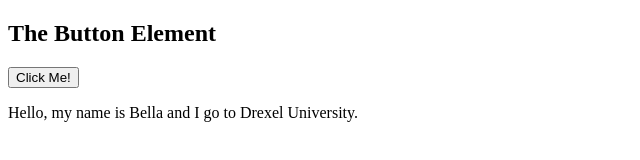
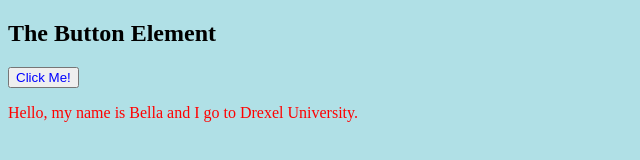
Before and after one commit to Bbbbbella/My-webpage, a plain HTML site: page index.html in a window 1280 px wide. Shown: the whole page, without its empty margins (0-640 px from the left). Drawn offline with Linux system fonts and the light colour scheme.

Commit message:
Update index.html

```diff
--- a/index.html
+++ b/index.html
@@ -1,5 +1,13 @@
 <!DOCTYPE html>
 <html>
+<head>
+<style>
+body {background-color: powderblue;}
+#myButton
+  {color: blue;}
+p    {color: red;}
+</style>
+</head>
 <body>
 <h2>The Button Element</h2>
 <button id="myButton" type="button" onclick="alert('Hello world!')">Click Me!</button>
```
